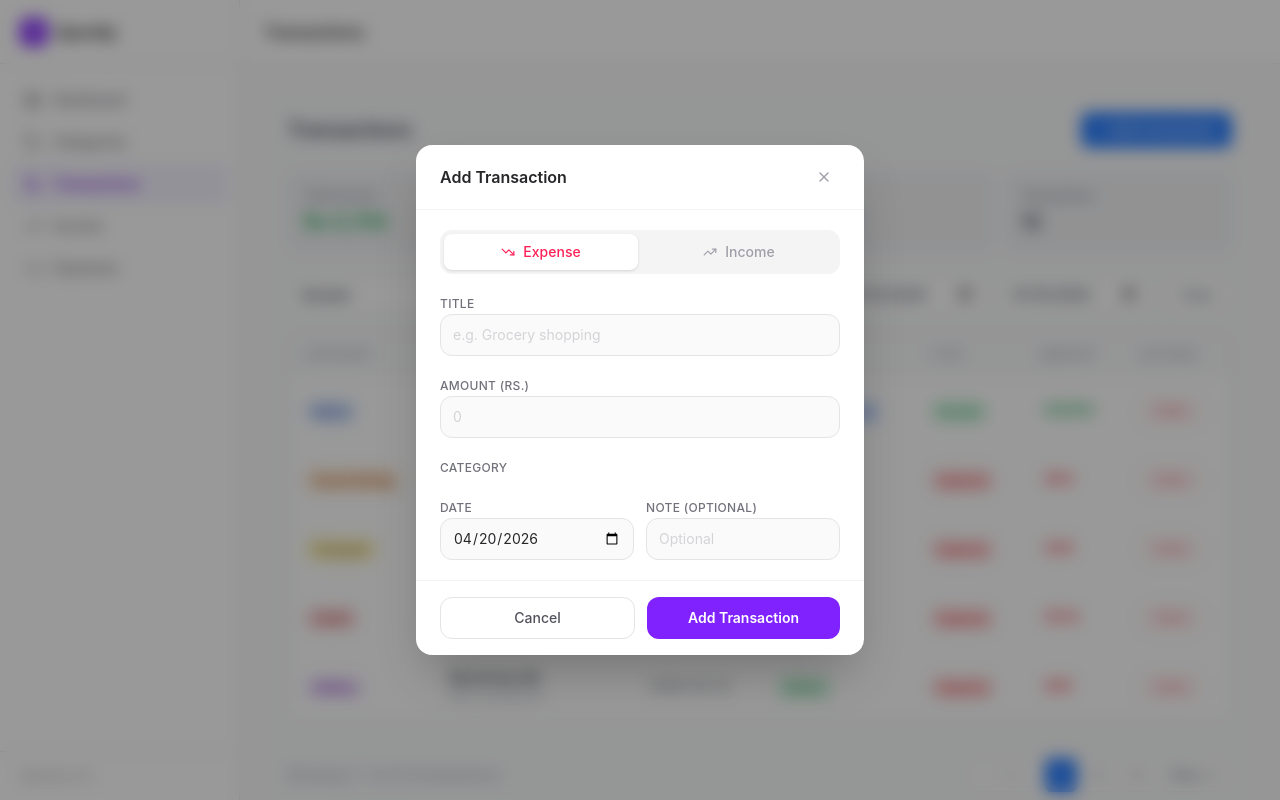
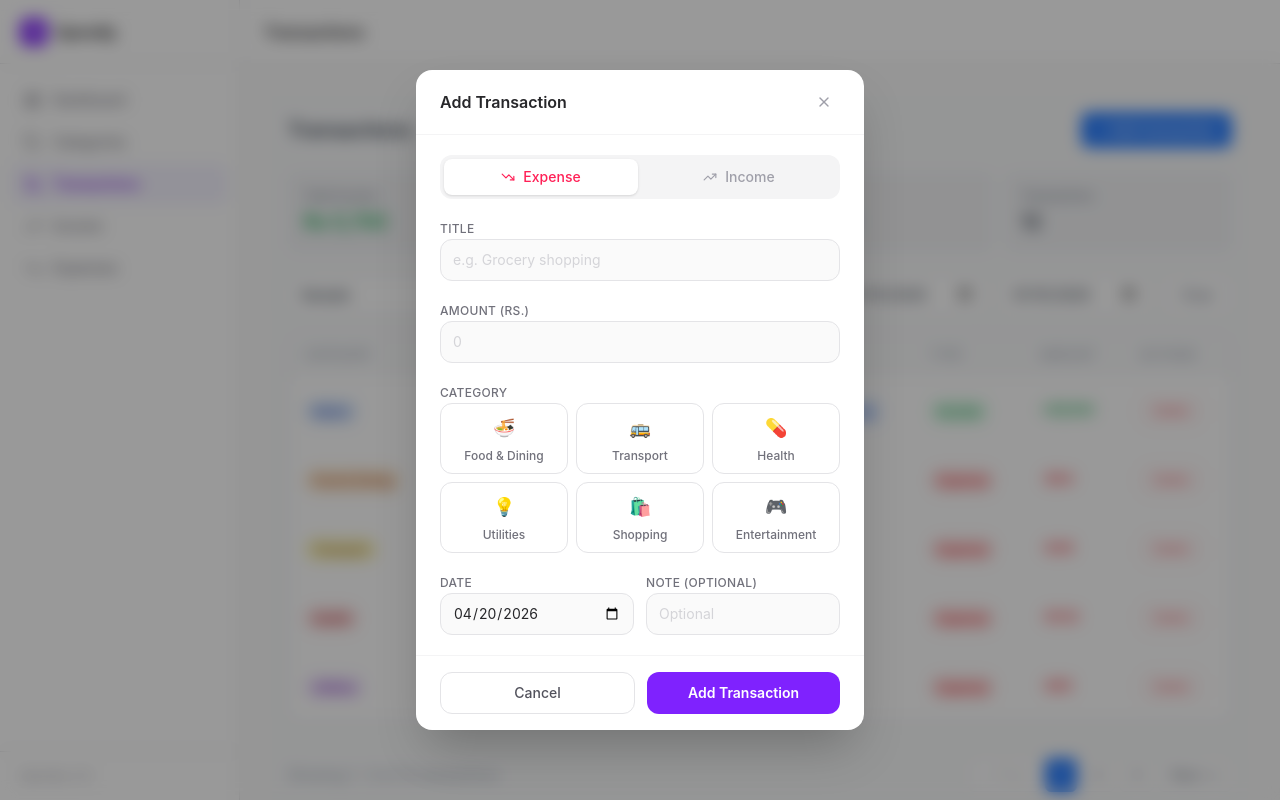
Before and after one commit to prafisa/Expense-Tracker-A, a React (Vite) app: page /transactions in a window 1280 px wide. Both pictures are taken after typing "Sample", "2020-01-15", "2020-01-15" into the empty fields and a click on the button "+ Add transaction". Built offline with nearby package versions, Linux system fonts and the light colour scheme.

Commit message:
changes to modals

```diff
--- a/src/components/shared/CategoryPicker.jsx
+++ b/src/components/shared/CategoryPicker.jsx
@@ -1,5 +1,3 @@
-
-
 export default function CategoryPicker({ categories, selected, onChange, error }) {
   return (
     <div className="space-y-1.5">
@@ -20,7 +18,7 @@ export default function CategoryPicker({ categories, selected, onChange, error }
                   : 'border-zinc-200 text-zinc-500 hover:border-zinc-300 hover:bg-zinc-50'
                 }`}
             >
-              <span className="text-lg">{cat.icon}</span>
+              <span className="text-lg">{cat.icon ?? '📦'}</span>  {/* ← fallback if no icon */}
               <span className="text-center leading-tight">{cat.name}</span>
             </button>
           )
--- a/src/components/shared/ItemModal.jsx
+++ b/src/components/shared/ItemModal.jsx
@@ -47,7 +47,9 @@ export default function ItemModal({ open, onClose, onSave, editData, lockedType
   }, [open, editData])
 
   // ── derived ─────────────────────────────────────────────────────────────────
-  const filteredCats = categories.filter(c => c.type === form.type)
+const filteredCats = categories.filter(c =>
+  c.type.toLowerCase() === form.type.toLowerCase()
+)
   const isEdit       = !!editData
   const isIncome     = form.type === 'income'
 
--- a/src/pages/ExpensePage.jsx
+++ b/src/pages/ExpensePage.jsx
@@ -1,46 +1,60 @@
-import { useState } from 'react'
-import ExpenseSummary from '../components/Expense/ExpenseSummary'
-import ExpenseList from '../components/Expense/ExpenseList'
-import initialExpenses from '../data/expenses'
-import ItemModal from '../components/shared/ItemModal'
-import categoriesData from '../data/dashboardData.json'
+import { useState } from "react";
+import ExpenseSummary from "../components/Expense/ExpenseSummary";
+import ExpenseList from "../components/Expense/ExpenseList";
+import initialExpenses from "../data/expenses";
+import ItemModal from "../components/shared/ItemModal";
+import categoriesData from "../data/dashboardData.json";
+
+const expenseCategories = [
+  { id: 1, name: "Food & Dining", icon: "🍜", type: "EXPENSE" },
+  { id: 2, name: "Transport", icon: "🚌", type: "EXPENSE" },
+  { id: 3, name: "Health", icon: "💊", type: "EXPENSE" },
+  { id: 4, name: "Utilities", icon: "💡", type: "EXPENSE" },
+  { id: 5, name: "Shopping", icon: "🛍️", type: "EXPENSE" },
+  { id: 6, name: "Entertainment", icon: "🎮", type: "EXPENSE" },
+];
 
 function ExpensePage() {
-  const [expenses, setExpenses]   = useState(initialExpenses)
-  const [isModalOpen, setModal]   = useState(false)
-  const [editData, setEditData]   = useState(null)
+  const [expenses, setExpenses] = useState(initialExpenses);
+  const [isModalOpen, setModal] = useState(false);
+  const [editData, setEditData] = useState(null);
 
   const handleSave = (formData) => {
     if (editData) {
-      setExpenses(prev => prev.map(e => e.id === editData.id ? { ...e, ...formData } : e))
+      setExpenses((prev) =>
+        prev.map((e) => (e.id === editData.id ? { ...e, ...formData } : e)),
+      );
     } else {
-      const newId = Math.max(...expenses.map(e => e.id)) + 1
-      setExpenses(prev => [{ id: newId, ...formData }, ...prev])
+      const newId = Math.max(...expenses.map((e) => e.id)) + 1;
+      setExpenses((prev) => [{ id: newId, ...formData }, ...prev]);
     }
-    setEditData(null)
-  }
+    setEditData(null);
+  };
 
   const handleDelete = (id) => {
-    if (window.confirm('Delete this expense?'))
-      setExpenses(prev => prev.filter(e => e.id !== id))
-  }
+    if (window.confirm("Delete this expense?"))
+      setExpenses((prev) => prev.filter((e) => e.id !== id));
+  };
 
   const handleEdit = (expense) => {
-    setEditData(expense)
-    setModal(true)
-  }
+    setEditData(expense);
+    setModal(true);
+  };
 
   const handleClose = () => {
-    setModal(false)
-    setEditData(null)
-  }
+    setModal(false);
+    setEditData(null);
+  };
 
   return (
     <div>
       <div className="flex items-center justify-between mb-6">
         <h1 className="text-2xl font-semibold text-slate-800">Expenses</h1>
         <button
-          onClick={() => { setEditData(null); setModal(true) }}
+          onClick={() => {
+            setEditData(null);
+            setModal(true);
+          }}
           className="bg-violet-600 hover:bg-violet-700 text-white text-sm px-4 py-2 rounded-lg"
         >
           + Add Expense
@@ -60,10 +74,10 @@ function ExpensePage() {
         onSave={handleSave}
         editData={editData}
         lockedType="expense"
-        categories={categoriesData.categories}
+        categories={expenseCategories}
       />
     </div>
-  )
+  );
 }
 
-export default ExpensePage
+export default ExpensePage;
--- a/src/pages/Income.jsx
+++ b/src/pages/Income.jsx
@@ -6,6 +6,14 @@ import Pagination from "../components/Transactions/Pagination"
 import incomeData from "../data/income.json"
 import ItemModal from "../components/shared/ItemModal"
 import categoriesData from "../data/dashboardData.json"
+
+const incomeCategories = [
+  { id: 1, name: 'Salary',     icon: '💼', type: 'INCOME' },
+  { id: 2, name: 'Freelance',  icon: '💻', type: 'INCOME' },
+  { id: 3, name: 'Investment', icon: '📈', type: 'INCOME' },
+  { id: 4, name: 'Business',   icon: '🏪', type: 'INCOME' },
+  { id: 5, name: 'Other',      icon: '💰', type: 'INCOME' },
+]
 
 const ITEMS_PER_PAGE = 5
 
@@ -79,7 +87,7 @@ export default function Income() {
   onSave={handleSave}
   editData={editData}
   lockedType="income"
-        categories={categoriesData.categories}
+  categories={incomeCategories}
 />
     </div>
   )
--- a/src/pages/Transaction.jsx
+++ b/src/pages/Transaction.jsx
@@ -6,6 +6,18 @@ import data from "../data/transactions.json";
 import ItemModal from "../components/shared/ItemModal";
 import categoriesData from "../data/dashboardData.json";
 import { useState } from "react";
+
+const allCategories = [
+  { id: 1, name: "Salary", icon: "💼", type: "INCOME" },
+  { id: 2, name: "Freelance", icon: "💻", type: "INCOME" },
+  { id: 3, name: "Investment", icon: "📈", type: "INCOME" },
+  { id: 4, name: "Food & Dining", icon: "🍜", type: "EXPENSE" },
+  { id: 5, name: "Transport", icon: "🚌", type: "EXPENSE" },
+  { id: 6, name: "Health", icon: "💊", type: "EXPENSE" },
+  { id: 7, name: "Utilities", icon: "💡", type: "EXPENSE" },
+  { id: 8, name: "Shopping", icon: "🛍️", type: "EXPENSE" },
+  { id: 9, name: "Entertainment", icon: "🎮", type: "EXPENSE" },
+];
 
 export default function Transaction() {
   const [isModalOpen, setIsModalOpen] = useState(false);
@@ -23,7 +35,6 @@ export default function Transaction() {
 
   return (
     <div className="min-h-screen bg-gray-50 p-4">
-
       <div className="flex justify-between items-center mb-6">
         <h1 className="text-xl font-medium text-gray-800">Transactions</h1>
         <button
@@ -44,7 +55,7 @@ export default function Transaction() {
         onClose={handleClose}
         onSave={handleSave}
         editData={editData}
-        categories={categoriesData.categories}
+        categories={allCategories}
       />
     </div>
   );
```
Lines whose indentation alone changed are shown as unchanged.
